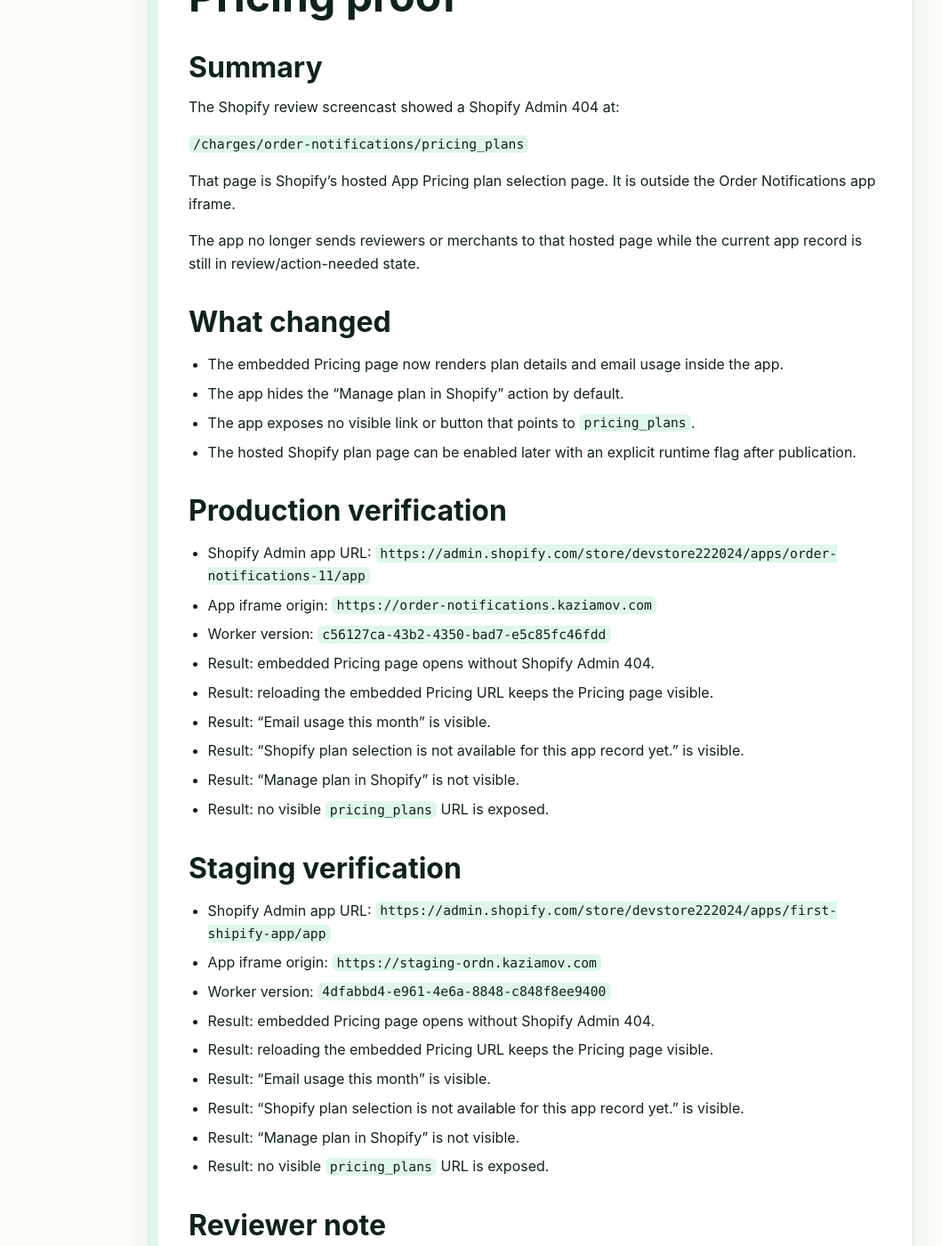
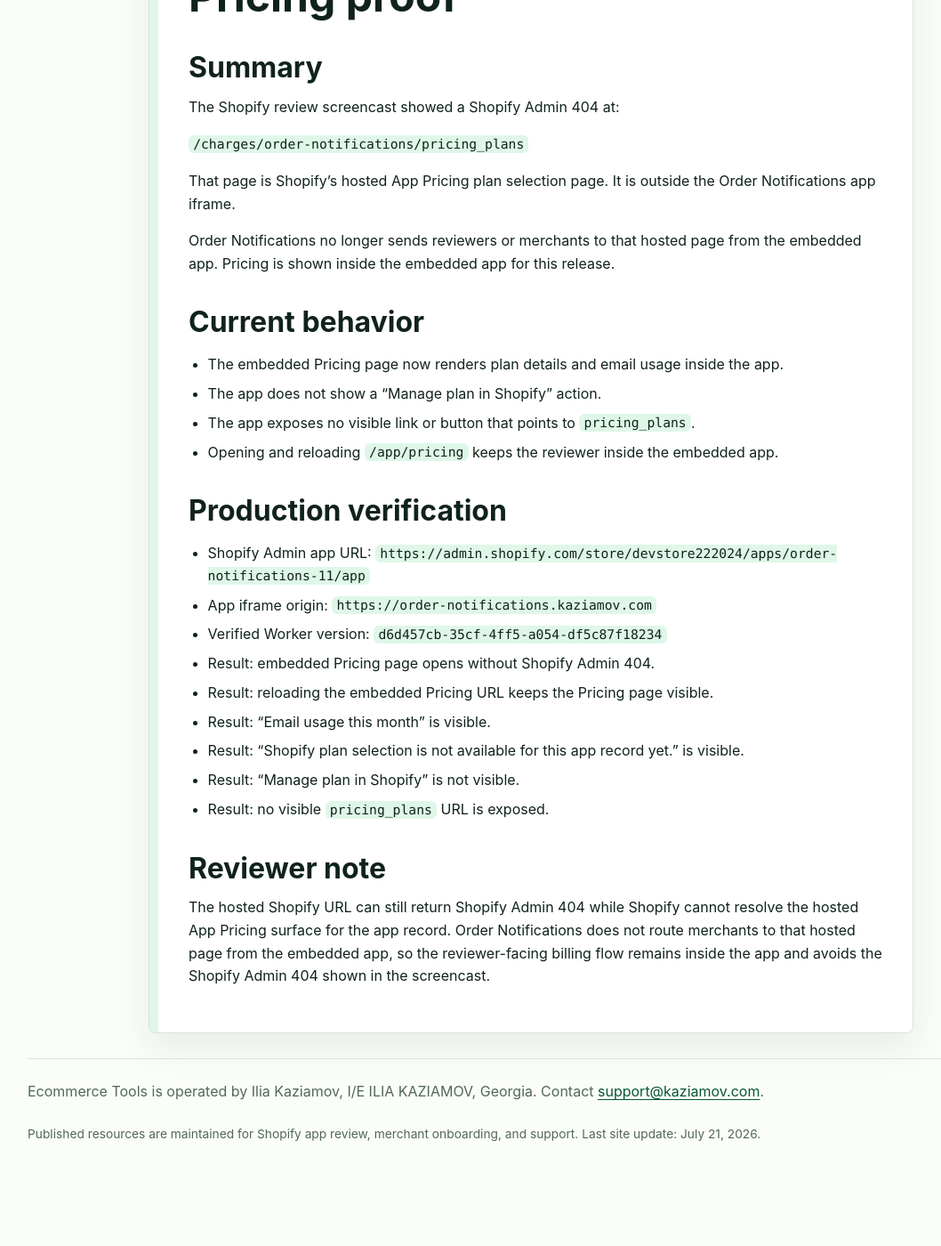
Before and after one commit to kaziamov/static-site-example, a Jekyll site: the page built from order-notifications/review-proof-20260721.md, in a window 1280 px wide and 1400 px high, scrolled down 296 px. Shown: the whole window at 89% size, without its empty margins (43-1101 px from the left). Built offline with Jekyll 4.4.1, drawn with Linux system fonts in a browser that asks for light colours; after the commit the page ends 1631 px from its top, so only the background shows below that; some of the changed text lies outside the part shown.

Commit message:
Update order notifications pricing proof

```diff
--- a/order-notifications/review-proof-20260721.md
+++ b/order-notifications/review-proof-20260721.md
@@ -18,33 +18,21 @@
 That page is Shopify's hosted App Pricing plan selection page. It is outside
 the Order Notifications app iframe.
 
-The app no longer sends reviewers or merchants to that hosted page while the
-current app record is still in review/action-needed state.
+Order Notifications no longer sends reviewers or merchants to that hosted page
+from the embedded app. Pricing is shown inside the embedded app for this release.
 
-## What changed
+## Current behavior
 
 - The embedded Pricing page now renders plan details and email usage inside the app.
-- The app hides the "Manage plan in Shopify" action by default.
+- The app does not show a "Manage plan in Shopify" action.
 - The app exposes no visible link or button that points to `pricing_plans`.
-- The hosted Shopify plan page can be enabled later with an explicit runtime flag after publication.
+- Opening and reloading `/app/pricing` keeps the reviewer inside the embedded app.
 
 ## Production verification
 
 - Shopify Admin app URL: `https://admin.shopify.com/store/devstore222024/apps/order-notifications-11/app`
 - App iframe origin: `https://order-notifications.kaziamov.com`
-- Worker version: `c56127ca-43b2-4350-bad7-e5c85fc46fdd`
-- Result: embedded Pricing page opens without Shopify Admin 404.
-- Result: reloading the embedded Pricing URL keeps the Pricing page visible.
-- Result: "Email usage this month" is visible.
-- Result: "Shopify plan selection is not available for this app record yet." is visible.
-- Result: "Manage plan in Shopify" is not visible.
-- Result: no visible `pricing_plans` URL is exposed.
-
-## Staging verification
-
-- Shopify Admin app URL: `https://admin.shopify.com/store/devstore222024/apps/first-shipify-app/app`
-- App iframe origin: `https://staging-ordn.kaziamov.com`
-- Worker version: `4dfabbd4-e961-4e6a-8848-c848f8ee9400`
+- Verified Worker version: `d6d457cb-35cf-4ff5-a054-df5c87f18234`
 - Result: embedded Pricing page opens without Shopify Admin 404.
 - Result: reloading the embedded Pricing URL keeps the Pricing page visible.
 - Result: "Email usage this month" is visible.
@@ -55,9 +43,9 @@
 ## Reviewer note
 
 The hosted Shopify URL can still return Shopify Admin 404 while Shopify cannot
-resolve the hosted App Pricing surface for the app record. To avoid that
-reviewer-facing failure mode, Order Notifications now keeps the merchant inside
-the embedded app Pricing page until the hosted App Pricing page is explicitly
-enabled for the published app record.
+resolve the hosted App Pricing surface for the app record. Order Notifications
+does not route merchants to that hosted page from the embedded app, so the
+reviewer-facing billing flow remains inside the app and avoids the Shopify Admin
+404 shown in the screencast.
 
 </article>
```
